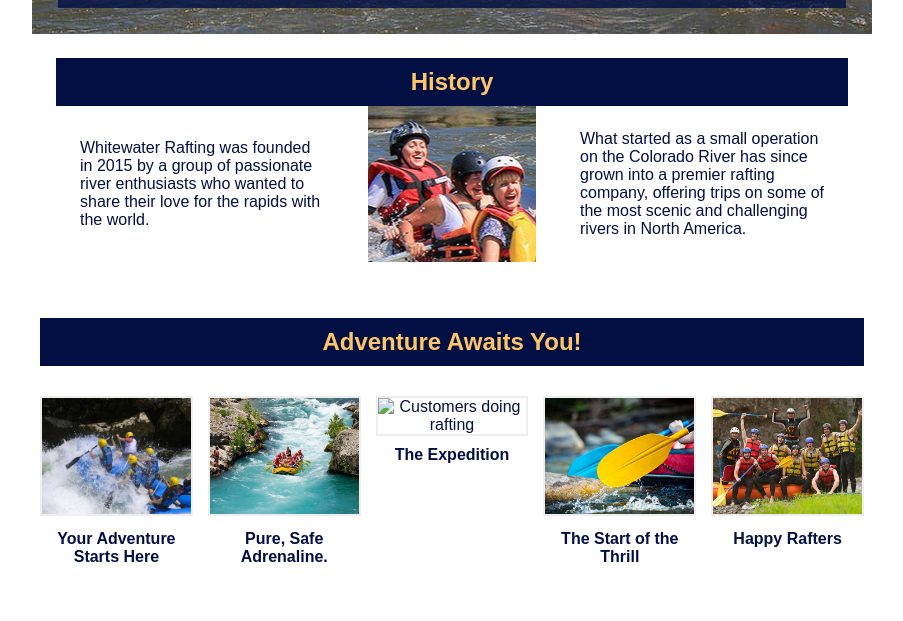
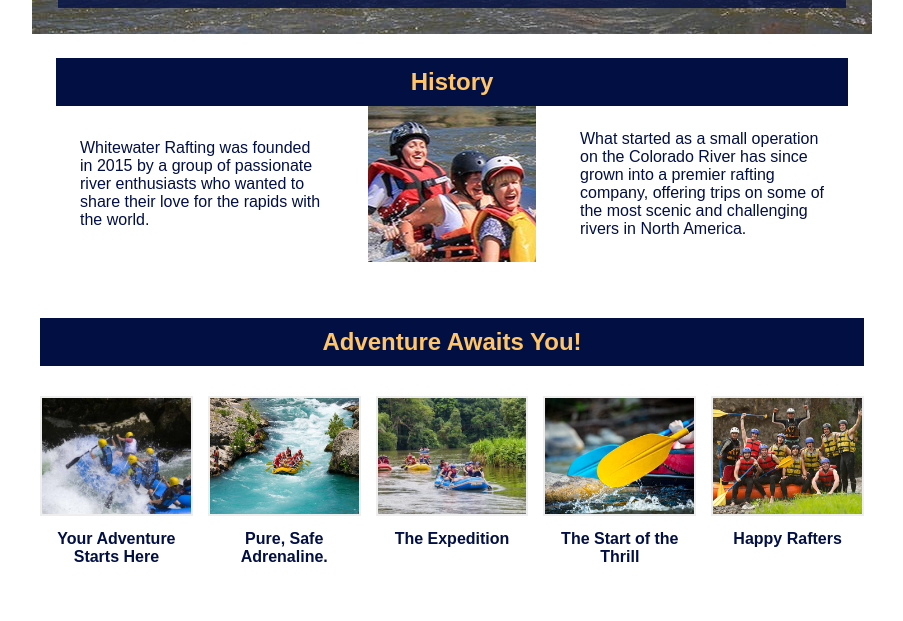
Before and after one commit to jordannnascimento/wdd130, a plain HTML site: page wwr/about.html in a window 1280 px wide. Shown: the part 600-1221 px from the top of the page, without its empty margins (188-1091 px from the left). Drawn offline with Linux system fonts and the light colour scheme.

Commit message:
boat image

```diff
--- a/wwr/about.html
+++ b/wwr/about.html
@@ -69,7 +69,7 @@
                 </figure>
 
                 <figure>
-                    <img src="images/three-boats" alt="Customers doing rafting">
+                    <img src="images/three-boats.jpg" alt="Customers doing rafting">
                     <figcaption>The Expedition</figcaption>
                 </figure>
 
```
